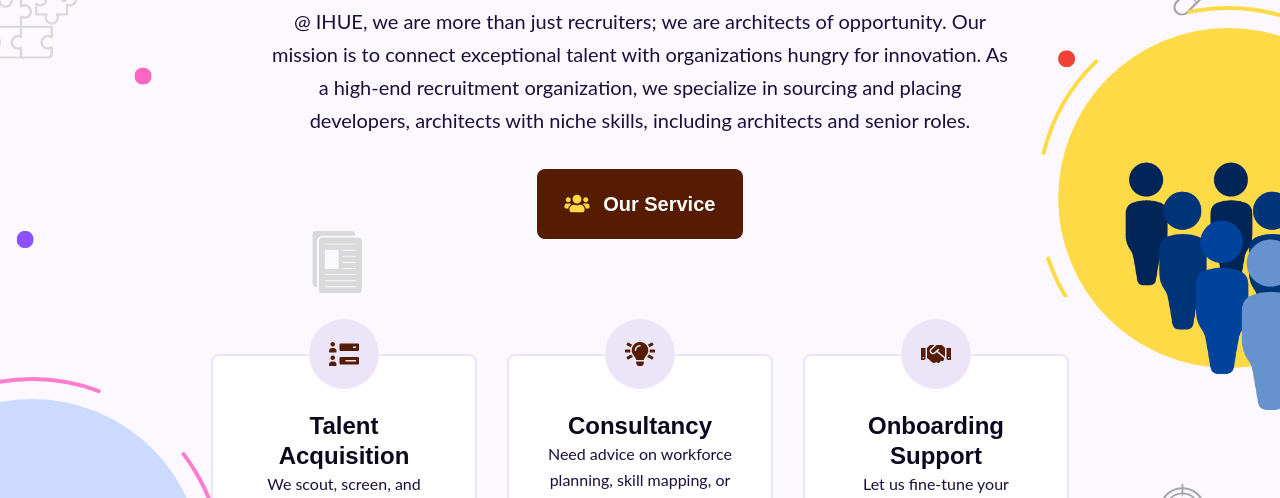
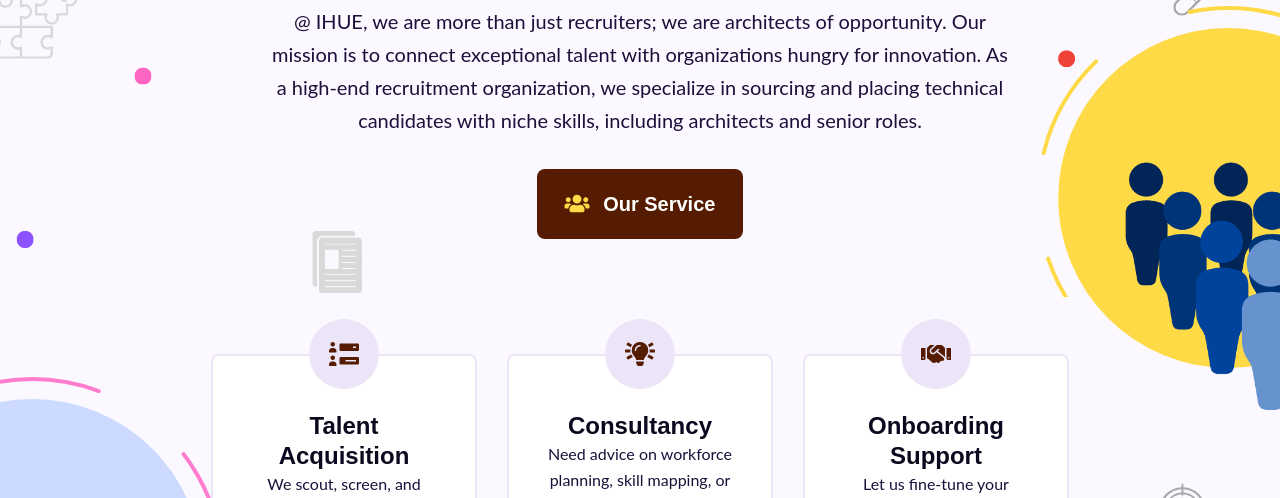
Before and after one commit to jithpillai/people, a plain HTML site: page index.html in a window 1280 px wide. Shown: the part 294-792 px from the top of the page. Drawn offline with Linux system fonts and the light colour scheme.

Commit message:
Reverting changes

```diff
--- a/index.html
+++ b/index.html
@@ -28,7 +28,7 @@
           <div class="banner_content">
             <h1 class="banner_title">IHUE PEOPLE</h1><br/>
             <h2>Bridging Talent and Opportunity</h2>
-            <p class="banner_description">@ IHUE, we are more than just recruiters; we are architects of opportunity. Our mission is to connect exceptional talent with organizations hungry for innovation. As a high-end recruitment organization, we specialize in sourcing and placing developers, architects with niche skills, including architects and senior roles.</p><a class="btn btn_primary"><i class="fas fa-users"></i> Our Service</a>
+            <p class="banner_description">@ IHUE, we are more than just recruiters; we are architects of opportunity. Our mission is to connect exceptional talent with organizations hungry for innovation. As a high-end recruitment organization, we specialize in sourcing and placing technical candidates with niche skills, including architects and senior roles.</p><a class="btn btn_primary"><i class="fas fa-users"></i> Our Service</a>
             <div class="banner_services_wrap row">
               <div class="col">
                 <div class="iconbox_item iconbox_overicon">
@@ -208,7 +208,7 @@
               <div class="footer_widget footer_about">
                 <div class="site_logo"><a href="index.html"><img class="logo_before" src="assets/images/logo/logo.svg"
                       alt="iHUE PEOPLE"></a></div>
-                <p>Our mission is to connect exceptional talent with organizations hungry for innovation. As a high-end recruitment organization, we specialize in sourcing and placing developers, architects with niche skills, including architects and senior roles.</p>
+                <p>Our mission is to connect exceptional talent with organizations hungry for innovation. As a high-end recruitment organization, we specialize in sourcing and placing technical candidates with niche skills, including architects and senior roles.</p>
                 <div class="footer_hotline iconbox_item iconbox_lefticon">
                   <div class="item_icon"><i class="fas fa-phone"></i></div>
                   <div class="item_content">
```
